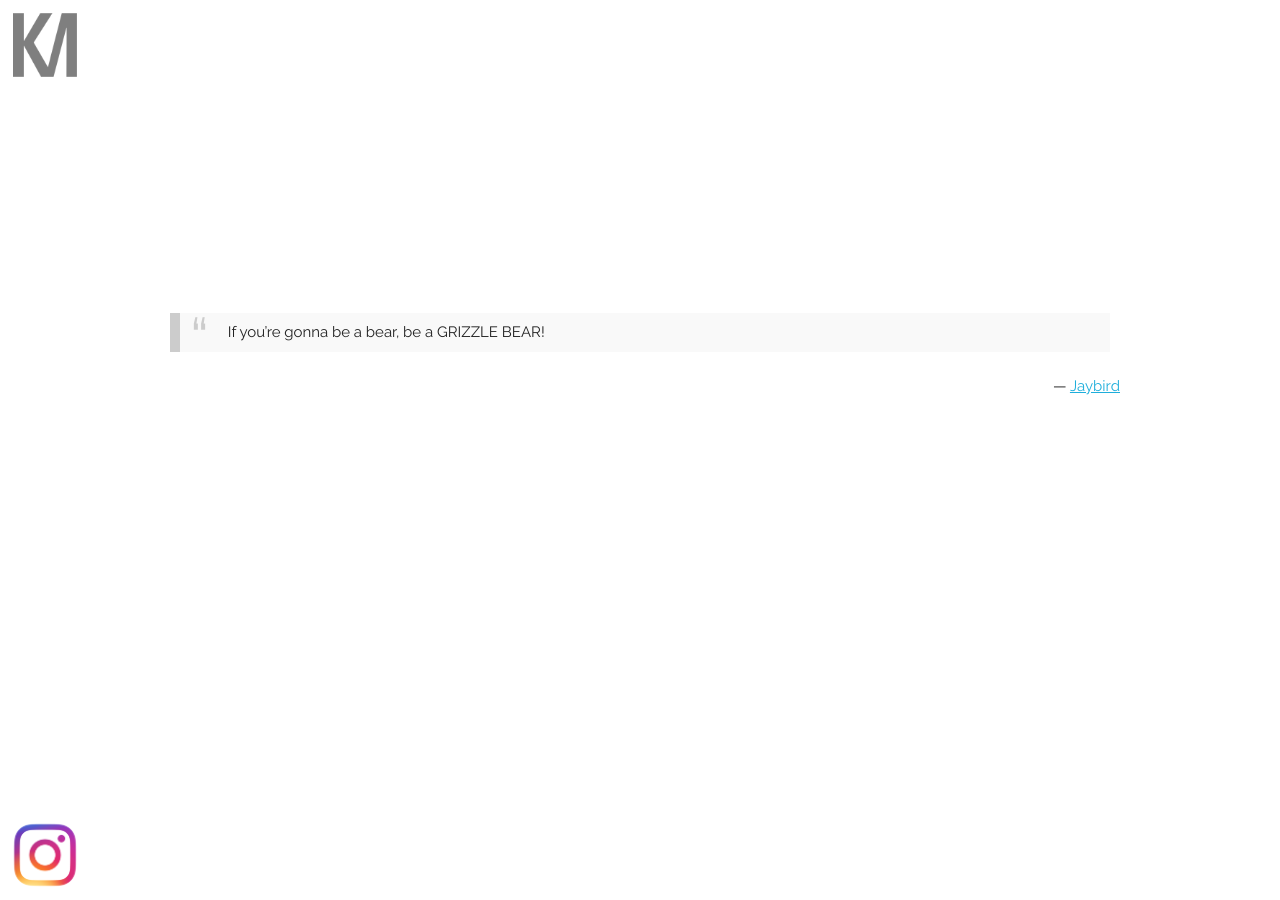
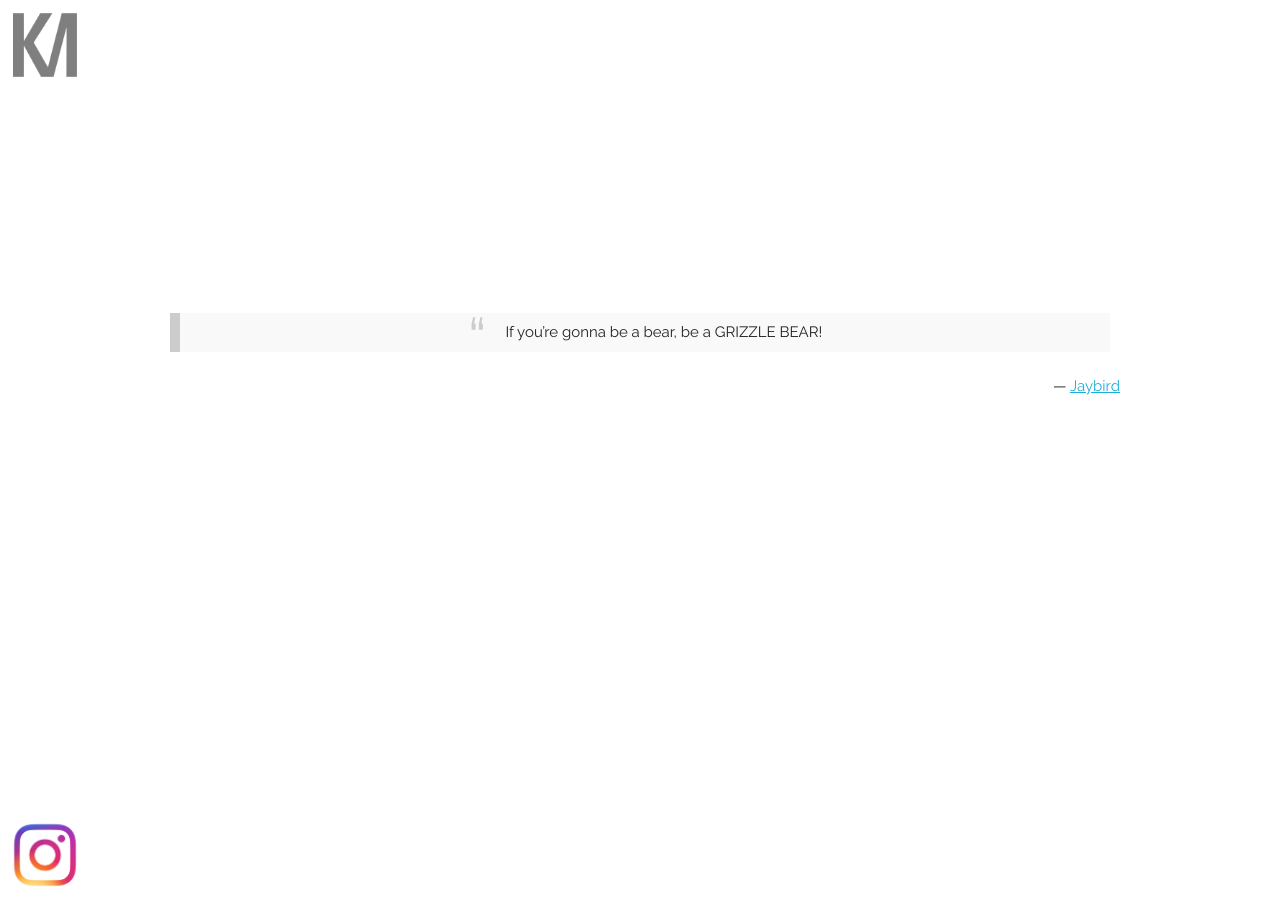
Before and after one commit to kamiller/kamiller.github.com, a Jekyll site: the page built from _quotes/2020-02-01-bear.md, in a window 1280 px wide. Built offline with Jekyll 4.4.1, drawn with Linux system fonts in a browser that asks for light colours; nearby versions of some CDN libraries.

Commit message:
tweak quote loaout

```diff
--- a/_layouts/default.html
+++ b/_layouts/default.html
@@ -21,7 +21,7 @@
 	</head>
 	<body>
 		<header class="header">
-			<a href="http://kylemiller.com" class="u-pull-left "><img width="90px" src="/images/km-avatar-semi-large-room.png"></a>
+			<a href="http://kylemiller.com" class="u-pull-left "><img height="90px" src="/images/km-avatar-semi-large-room.png"></a>
 		</header>
 
 		<div class="content">
@@ -29,7 +29,7 @@
 		</div>
 
 		<footer class="footer">
-			<a href="https://www.instagram.com/photography_kyle_miller/" class="u-pull-left "><img width="90px" src="/images/ig-logo.png"></a>
+			<a href="https://www.instagram.com/photography_kyle_miller/" class="u-pull-left "><img height="90px" src="/images/ig-logo.png"></a>
 		</footer>
 
 	</body>
--- a/_layouts/quote.html
+++ b/_layouts/quote.html
@@ -5,7 +5,7 @@ layout: default
   <div class="container">
     <div class="row">
       <div class="twelve columns">
-<blockquote class="text-left">
+<blockquote class="">
   {{ content | markdownify }}
 </blockquote>
 <div class="u-pull-right">
--- a/css/km-custom.css
+++ b/css/km-custom.css
@@ -109,6 +109,7 @@ blockquote:before {
 }
 blockquote p {
   display: inline;
+  text-align: left;
 }
 
 /* Hero
```
